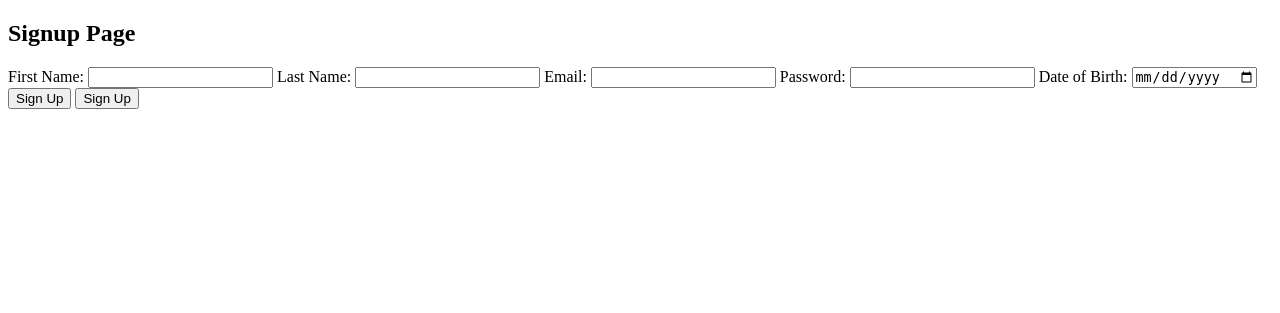
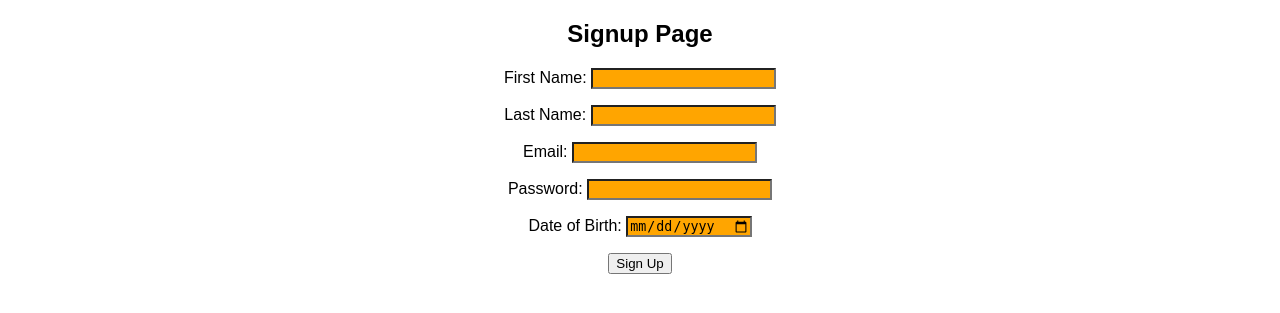
Before and after one commit to AlexSherridan/FitnessApp, a Flask app: page /signup in a window 1280 px wide. Shown: the top 313 px of the page. Run offline with Flask 2, Linux system fonts and the light colour scheme.

Commit message:
Linked style sheet

```diff
--- /dev/null
+++ b/static/style.css
@@ -0,0 +1,11 @@
+body { text-align: center; font-family: Arial, sans-serif; background-color: white; }
+.header { font-size: 36px; font-weight: bold; margin: 20px; }
+.top-buttons { display: flex; justify-content: space-between; padding: 10px; }
+.button { padding: 10px 20px; background-color: rgb(0, 64, 255); color: black; border: none; cursor: pointer; border-radius: 5px; }
+.main-buttons { display: flex; justify-content: center; gap: 80px; margin-top: 250px; }
+.green-button { padding: 20px 50px; background-color: lightgreen; border: none; cursor: pointer; border-radius: 5px; }
+.logo { position: absolute; bottom: 20px; right: 20px; padding: 10px; border-radius: 5px; }
+.separator { height: 2px; background-color: black; margin: 20px 0; }
+input {
+    background-color: orange;
+}
--- a/templates/signup.html
+++ b/templates/signup.html
@@ -2,6 +2,7 @@
 <html>
 <head>
     <title>Signup</title>
+    <link rel="stylesheet" href={{ url_for('static', filename='style.css') }}>
 </head>
 <body>
     <h2>Signup Page</h2>
@@ -13,20 +14,19 @@
     <form action="/signup" method="POST">
         <label>First Name:</label>
         <input type="text" name="name" required>
-
+        <p></p>
         <label>Last Name:</label>
         <input type="text" name="surname" required>
-
+        <p></p>
         <label>Email:</label>
         <input type="email" name="email" required>
-
+        <p></p>
         <label>Password:</label>
         <input type="password" name="password" required>
-
+        <p></p>
         <label>Date of Birth:</label>
         <input type="date" name="dob" required>
-
-        <button type="submit">Sign Up</button>
+        <p></p>
         <button type="submit" {% if email_exists %}disabled{% endif %}>Sign Up</button>
     </form>
 </body>
```
Also changed, not shown: templates/index.html (+4 -10 lines), templates/login.html (+9 -0 lines).
